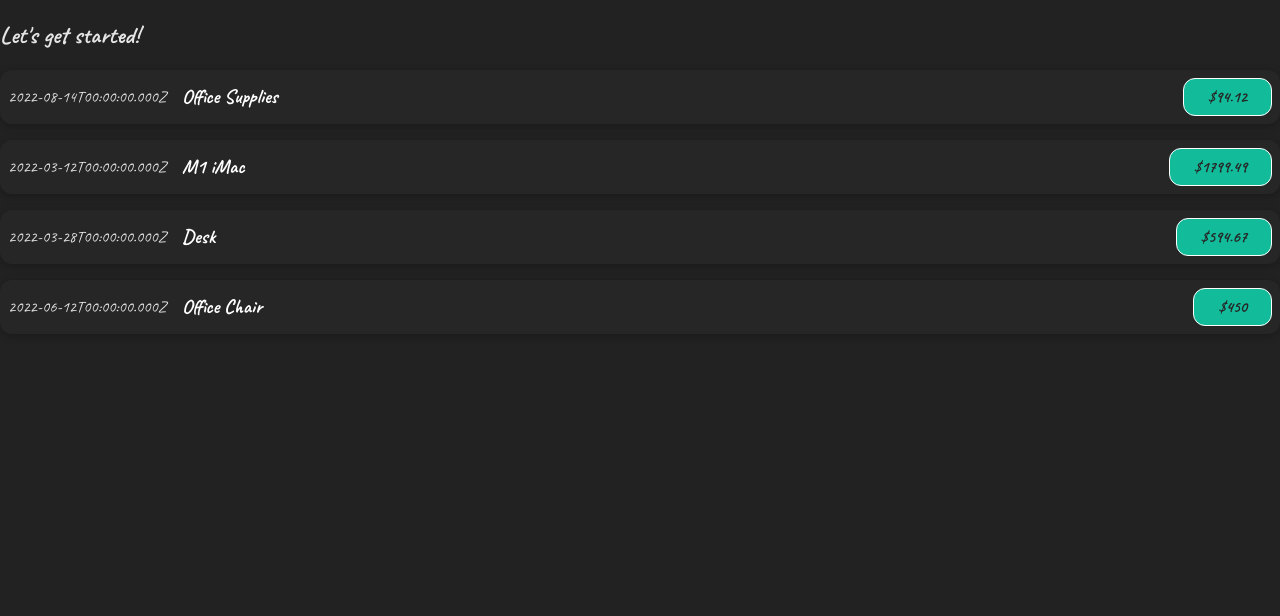
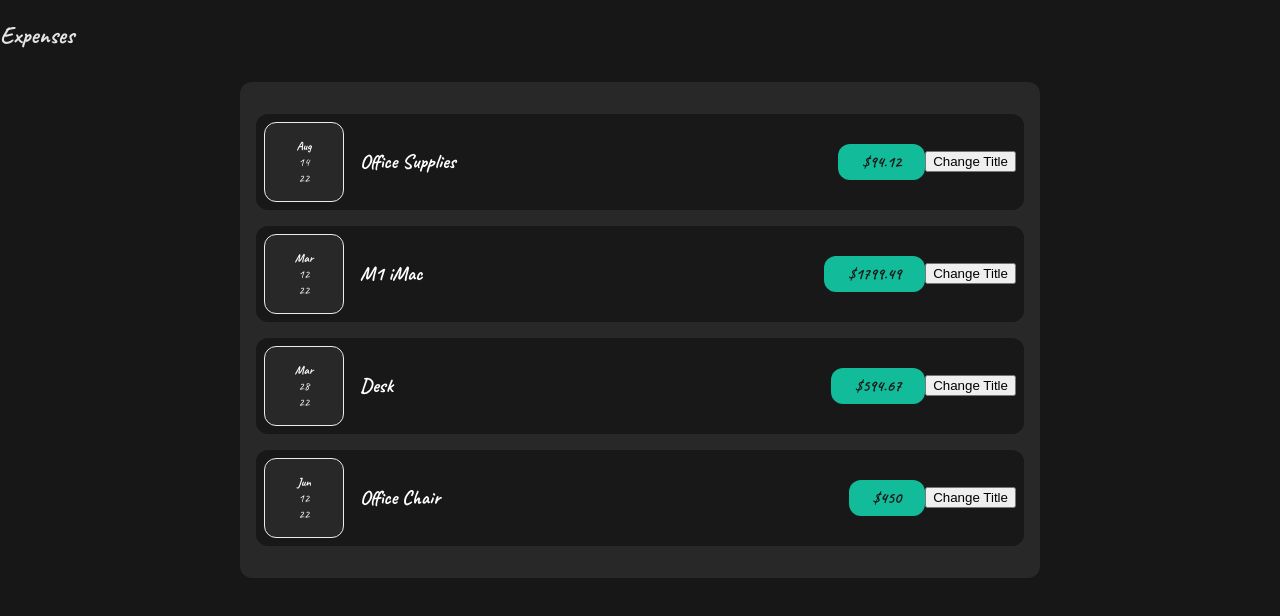
Before and after one commit to Jeremy-Cleland/expense-tracker, a React (Create React App) app: page / in a window 1280 px wide. Shown: the top 616 px of the page. Built offline with nearby package versions, Linux system fonts and the light colour scheme.

Commit message:
add styling and new components

```diff
--- a/src/App.jsx
+++ b/src/App.jsx
@@ -1,4 +1,4 @@
-import ExpenseItem from "./components/ExpenseItem";
+import Expenses from "./components/Expenses";
 
 function App() {
   const expenses = [
@@ -29,27 +29,8 @@ function App() {
   ];
   return (
     <div>
-      <h2>Let's get started!</h2>
-      <ExpenseItem
-        title={expenses[0].title}
-        amount={expenses[0].amount}
-        date={expenses[0].date}
-      ></ExpenseItem>
-      <ExpenseItem
-        title={expenses[1].title}
-        amount={expenses[1].amount}
-        date={expenses[1].date}
-      ></ExpenseItem>
-      <ExpenseItem
-        title={expenses[2].title}
-        amount={expenses[2].amount}
-        date={expenses[2].date}
-      ></ExpenseItem>
-      <ExpenseItem
-        title={expenses[3].title}
-        amount={expenses[3].amount}
-        date={expenses[3].date}
-      ></ExpenseItem>
+      <h2>Expenses</h2>
+      <Expenses items={expenses} />
     </div>
   );
 }
--- /dev/null
+++ b/src/assests/styles/Card.css
@@ -0,0 +1,3 @@
+.card {
+  border-radius: 12px;
+}
--- /dev/null
+++ b/src/assests/styles/ExpenseDate.css
@@ -0,0 +1,26 @@
+.expense-date {
+  display: flex;
+  flex-direction: column;
+  width: 5rem;
+  height: 5rem;
+  border: 1px solid #ececec;
+  background-color: #282828;
+  color: white;
+  border-radius: 12px;
+  align-items: center;
+  justify-content: center;
+}
+
+.expense-date__month {
+  font-size: 0.75rem;
+  font-weight: bold;
+}
+
+.expense-date__year {
+  font-size: 0.75rem;
+}
+
+.expense-date__day {
+  font-size: 1.5rem;
+  font-weight: bold;
+}
--- a/src/components/ExpenseItem.css
+++ b/src/assests/styles/ExpenseItem.css
@@ -2,16 +2,15 @@
   display: flex;
   justify-content: space-between;
   align-items: center;
-  box-shadow: 0 2px 8px rgba(0, 0, 0, 0.25);
   padding: 0.5rem;
   margin: 1rem 0;
   border-radius: 12px;
-  background: #262626;
+  background: #181818;
 }
 
 .expense-item h2 {
   color: #3a3a3a;
-  font-size: 1.25rem;
+  font-size: 1.6rem;
   flex: 1;
   margin: 0 1rem;
   color: white;
@@ -34,9 +33,9 @@
 .expense-item__price {
   font-size: 1rem;
   font-weight: bold;
-  color: #262626;
+  color: #181818;
   background-color: #12bb99;
-  border: 1px solid white;
+  align-items: center;
   padding: 0.5rem;
   border-radius: 12px;
   padding: 0.5rem 1.5rem;
--- /dev/null
+++ b/src/assests/styles/Expenses.css
@@ -0,0 +1,8 @@
+.expenses {
+  padding: 1rem;
+  margin: 2rem auto;
+  width: 50rem;
+  max-width: 95%;
+  background: #282828;
+  border-radius: 12px;
+}
--- /dev/null
+++ b/src/components/Card.jsx
@@ -0,0 +1,9 @@
+import "../assests/styles/Card.css";
+
+function Card(props) {
+  const classes = "card " + props.className;
+
+  return <div className={classes}>{props.children}</div>;
+}
+
+export default Card;
--- /dev/null
+++ b/src/components/ExpenseDate.jsx
@@ -0,0 +1,18 @@
+import "../assests/styles/ExpenseItem.css";
+import "../assests/styles/ExpenseDate.css";
+
+function ExpenseDate(props) {
+  const month = props.date.toLocaleString("en-US", { month: "short" });
+  const day = props.date.toLocaleString("en-US", { day: "2-digit" });
+  const year = props.date.toLocaleString("en-US", { year: "2-digit" });
+
+  return (
+    <div className="expense-date">
+      <div className="expense-date__month">{month}</div>
+      <div className="expense-date__year">{day}</div>
+      <div className="expense-date__year">{year}</div>
+    </div>
+  );
+}
+
+export default ExpenseDate;
--- a/src/components/ExpenseItem.jsx
+++ b/src/components/ExpenseItem.jsx
@@ -1,14 +1,29 @@
-import "./ExpenseItem.css";
+import React, { useState } from "react";
+
+import ExpenseDate from "./ExpenseDate";
+import "../assests/styles/ExpenseItem.css";
+import Card from "./Card";
 
 function ExpenseItem(props) {
+  // function clickHandler() {}
+
+  const [title, setTitle] = useState(props.title);
+  console.log("ExpenseItem evaluated by React");
+
+  const clickHandler = () => {
+    setTitle("Updated!");
+    console.log(title);
+  };
+
   return (
-    <div className="expense-item">
-      <div>{props.date.toISOString()}</div>
+    <Card className="expense-item">
+      <ExpenseDate date={props.date} />
       <div className="expense-item__description">
         <h2>{props.title}</h2>
         <div className="expense-item__price">${props.amount}</div>
       </div>
-    </div>
+      <button onClick={clickHandler}>Change Title</button>
+    </Card>
   );
 }
 
--- /dev/null
+++ b/src/components/Expenses.jsx
@@ -0,0 +1,33 @@
+import ExpenseItem from "./ExpenseItem";
+import Card from "./Card";
+import "../assests/styles/ExpenseItem.css";
+import "../assests/styles/Expenses.css";
+
+function Expenses(props) {
+  return (
+    <Card className="expenses">
+      <ExpenseItem
+        title={props.items[0].title}
+        amount={props.items[0].amount}
+        date={props.items[0].date}
+      />
+      <ExpenseItem
+        title={props.items[1].title}
+        amount={props.items[1].amount}
+        date={props.items[1].date}
+      />
+      <ExpenseItem
+        title={props.items[2].title}
+        amount={props.items[2].amount}
+        date={props.items[2].date}
+      />
+      <ExpenseItem
+        title={props.items[3].title}
+        amount={props.items[3].amount}
+        date={props.items[3].date}
+      />
+    </Card>
+  );
+}
+
+export default Expenses;
--- a/src/index.css
+++ b/src/index.css
@@ -10,6 +10,6 @@ html {
 
 body {
   margin: 0;
-  background-color: #222222;
+  background-color: #171717;
   color: #e5e5e5;
 }
```
